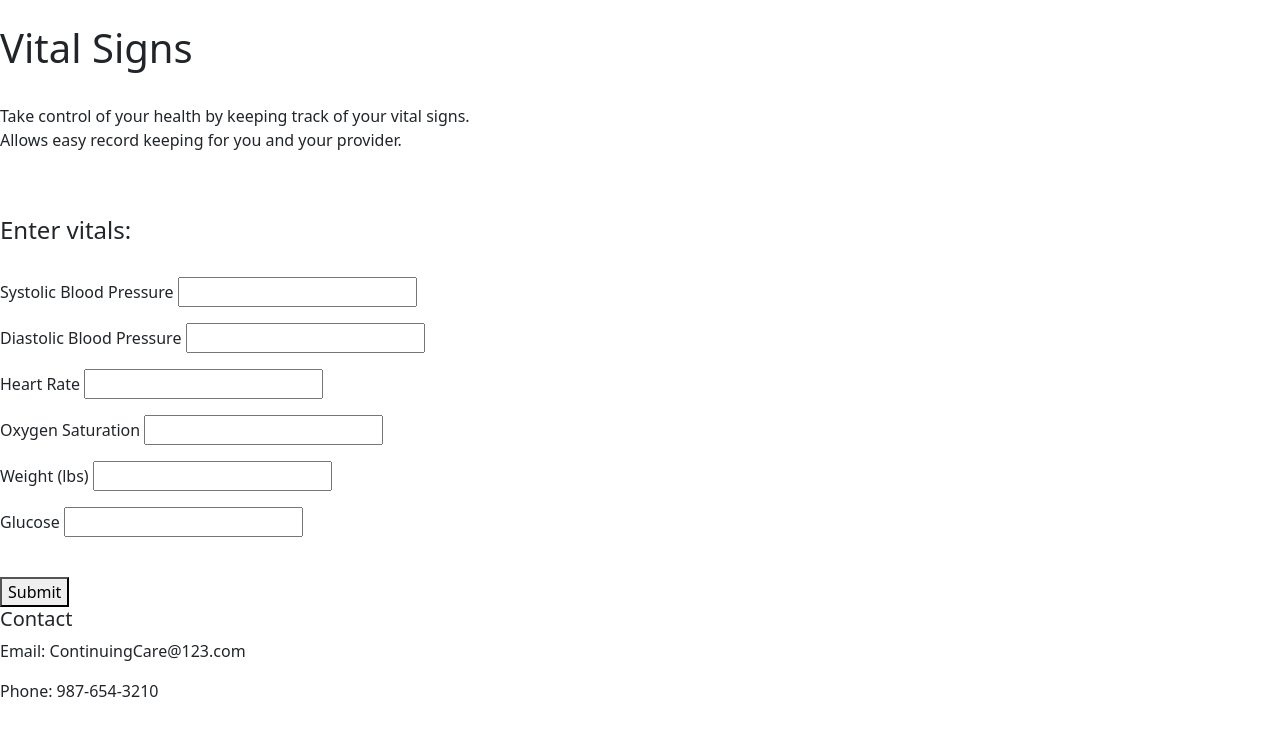
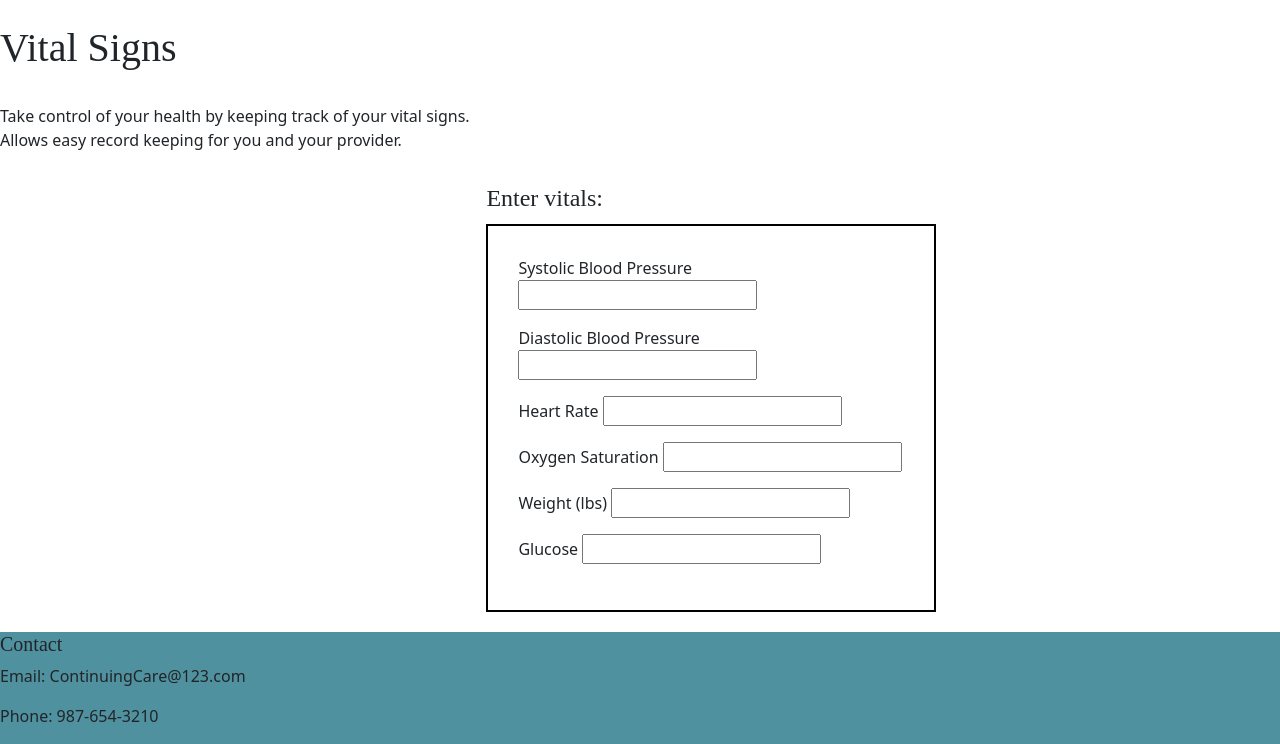
Before and after one commit to BWuthrich06/My_Health_Project, a Flask app: page /vitals in a window 1280 px wide. Shown: the part 56-800 px from the top of the page. Run offline with Flask 2, Linux system fonts and the light colour scheme; the visitor is signed in with stand-in values (Sample User, id 1).

Commit message:
Vital sign form

```diff
--- a/static/style.css
+++ b/static/style.css
@@ -1,6 +1,19 @@
 .chart-container {
     width: 1000px;
     height: 600px;
+}
+
+
+.login-introduction {
+    text-align: center;
+    position: absolute;
+    top: 0;
+    margin: 200px 0 auto;
+    margin-left: -600px;
+    left: 50%;
+    max-width: 800px;
+    font-size: 20px;
+    font-weight: 400;
 }
 
 body.homepage-container {
@@ -8,14 +21,106 @@ body.homepage-container {
     background-size: cover;
     background-repeat: no-repeat;
     background-attachment: fixed;
+    padding-bottom: 50px;
 }
 
-.introduction {
+footer {
+    position: fixed;
+    bottom: 0;
+    left: 0;
+    width: 100%;
+    background-color: #50919F;
+    text-align:left;
+}
+
+#login-new-user {
+    margin-left: 20px;
+}
+
+h1, h2, h3, h4, h5, h6 {
+    font-family: 'Proto', serif;
+}
+
+h1#welcome {
+    font-size: 50px;
+}
+
+#email {
+    font-style: italic;
+}
+
+#password {
+    font-style: italic;
+}
+
+#search_health_condition {
     text-align: center;
     position: absolute;
-    top: 0;
-    margin: 300px 0 auto;
-    margin-left: -400px;
-    left: 50%;
-    max-width: 800px;
+    top: 10%;
+    left: 38%;
 }
+
+#vital_sign_form_container {
+    text-align: center;
+    position: absolute;
+    top: 35%;
+    left:38%;
+    border: 2px solid black;
+    padding: 30px;
+    width: 450px;
+}
+
+#vitalSignForm {
+    text-align: left;
+}
+
+.submit-vitals {
+    display: block;
+    margin-top: 400px;
+    margin-left: auto;
+    margin-right: auto;
+}
+
+#enter_vitals {
+    text-align: center;
+    position: absolute;
+    left: 38%;
+    top: 30%;
+}
+
+#new_user_button {
+    width: 170px;
+    height: 75px;
+}
+
+#new_user_button:hover {
+    background-color: #FFA381;
+}
+
+#new_user_link {
+    font-size: 20px;
+}
+
+#login_button:hover {
+    background-color: #FFA381;
+}
+
+body#search_condition_page-container {
+    background-image: url("/static/images/20191219170611-GettyImages-1152794789.jpeg");
+    background-size: cover;
+    background-repeat: no-repeat;
+    background-attachment: fixed;
+}
+
+body#search_physician_page {
+    background-image: url("/static/images/thomas-rey-Oadvsf3xH9E-unsplash.jpg");
+    background-size: cover;
+    background-repeat: no-repeat;
+    background-attachment: fixed;
+}
+
+
+#physicianResultsContainer {
+    background-color: #F2C5B2;
+    width: 600px
+}
--- a/templates/base.html
+++ b/templates/base.html
@@ -11,6 +11,9 @@
      crossorigin="anonymous"></script>
      <link rel="stylesheet" href="https://cdn.jsdelivr.net/npm/bootstrap-icons@1.11.1/font/bootstrap-icons.css">
      <link rel="stylesheet" href="/static/style.css">
+     <link rel="preconnect" href="https://fonts.googleapis.com">
+     <link rel="preconnect" href="https://fonts.gstatic.com" crossorigin>
+     <link href="https://fonts.googleapis.com/css2?family=Prata&family=Space+Mono&display=swap" rel="stylesheet">
 
     <meta charset="utf-8">
     <meta name="viewport" content="width=device-width">
@@ -19,17 +22,7 @@
       {% block title %}{% endblock %}
     </title>
 
-    {% block head %}{% endblock %}
-  </head>
-
-  <body>
-    {% for msg in get_flashed_messages() %}
-      <h5 class="flash-msg">
-        {{ msg }}
-      </h5><br>
-    {% endfor %}
-
-    <nav class="navbar navbar-expand-lg bg-body-tertiary">
+    {% block head %} <nav class="navbar navbar-expand-lg bg-body-tertiary">
       <div class="container-fluid">
         <a class="navbar-brand" href="#">Continuing Care</a>
         <button class="navbar-toggler" type="button" data-bs-toggle="collapse" data-bs-target="#navbarSupportedContent" aria-controls="navbarSupportedContent" aria-expanded="false" aria-label="Toggle navigation">
@@ -88,19 +81,29 @@
           </form>
         </div>
       </div>
-    </nav>
+    </nav>{% endblock %}
+  </head>
 
-    {% block body %}
+  {% block body %}
+  <body>
+    {% for msg in get_flashed_messages() %}
+      <h5 class="flash-msg">
+        {{ msg }}
+      </h5><br>
+    {% endfor %}
 
 
+  </body>
     {% endblock %}
 
     {% block after_body %}{% endblock %}
-  </body>
 
+
+{% block footer %}
   <footer>
     <h5>Contact</h5>
     <p>Email: ContinuingCare@123.com</p>
     <p>Phone: 987-654-3210</p>
   </footer>
 </html>
+{% endblock %}
--- a/templates/find_physician.html
+++ b/templates/find_physician.html
@@ -2,6 +2,7 @@
 {% block title %}Find Physician{% endblock %}
 
 {% block body %}
+<body id="search_physician_page">
 <div id="invalid_zipcode"></div>
 <br>
 
@@ -34,5 +35,5 @@
 </script>
 
 
-
+</body>
 {% endblock %}
--- a/templates/vitals.html
+++ b/templates/vitals.html
@@ -8,9 +8,10 @@
     <p>Take control of your health by keeping track of your vital signs.<br>
       Allows easy record keeping for you and your provider.</p><br><br>
 
-  <h4>Enter vitals:</h4>
+  <h4 id="enter_vitals">Enter vitals:</h4>
   <br>
 
+  <div id="vital_sign_form_container">
     <form id="vitalSignForm">
 
       <p>Systolic Blood Pressure <input type="text" id="systolic" name="systolic"></p>
@@ -19,8 +20,7 @@
       <p>Oxygen Saturation <input type="text" id="oxygen" name="oxygen"></p>
       <p>Weight (lbs) <input type="text" id="weight" name="weight"></p>
       <p>Glucose <input type="text" id="glucose" name="glucose"></p>
-    <br>
-
+  </div>
       <button type="submit" class="submit-vitals">Submit</button>
     </form>
 
```
Also changed, not shown: templates/condition_search.html (+5 -3 lines), templates/homepage.html (+29 -23 lines). Lines whose indentation alone changed are shown as unchanged.
